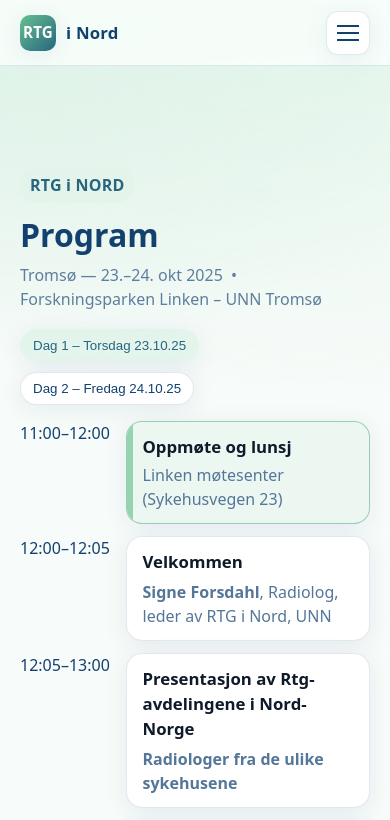
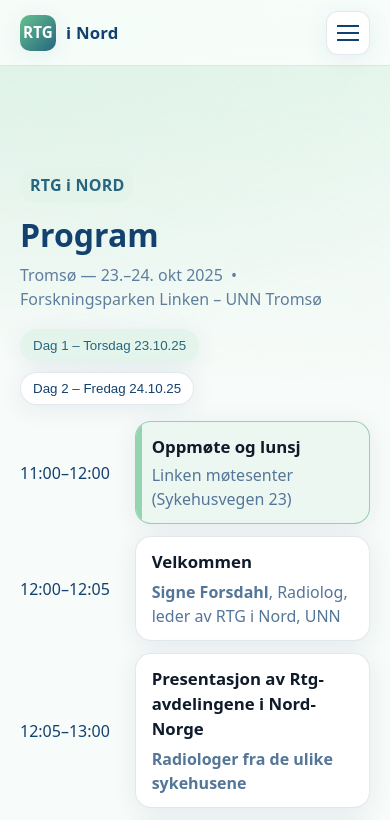
Before and after one commit to JacobFIqbal/rtginord, a Vue app: page /#/program in a window 390 px wide. Shown: the top 820 px of the page. Built offline with nearby package versions, Linux system fonts and the light colour scheme.

Commit message:
minor mobile time shown fix

```diff
--- a/src/components/ProgramItems.vue
+++ b/src/components/ProgramItems.vue
@@ -133,30 +133,28 @@ const activeIdx = ref(0);
 .items{ list-style:none; padding:0; margin:0; display:grid; gap:12px; }
 .item{
   display:grid;
-  /* Mobile: let time column grow to fit, so it never tucks under the card */
-  grid-template-columns: minmax(10ch, max-content) 1fr;
+  /* Mobil: tidsspalten kan utvide seg så den ikke havner under kortet */
+  grid-template-columns: minmax(11ch, max-content) 1fr;
   gap:14px;
-  align-items:start;          /* mobile: top-align to avoid overlap */
-  isolation:isolate;          /* keep time above card shadow if close */
+  align-items:center;        /* <- midtstiller vertikalt for begge celler */
+  isolation:isolate;
 }
+
+/* Tablet/Desktop: fast bredde på tidsspalten */
 @media (min-width: 720px){
-  .item{
-    grid-template-columns: 12ch 1fr;
-    align-items:center;       /* center both cells vertically */
-  }
-  .time{
-    align-items:center;       /* center the timestamp text */
-    align-self:center;        /* center within its grid area */
-  }
+  .item{ grid-template-columns: 12ch 1fr; }
 }
+
 .time{
   display:flex;
-  align-items:flex-start;     /* mobile: align to top edge of card */
+  align-items:center;        /* <- midtstiller selve klokkeslettet */
   justify-content:flex-start;
+  align-self:stretch;        /* fyll hele radens høyde for perfekt center */
+  height:100%;
   white-space:nowrap;
   word-break:keep-all;
   font-variant-numeric:tabular-nums;
-  z-index:1;
+  z-index:1;                 /* over kortskygge hvis de kommer tett */
 }
 .card{
   position: relative;               /* for accent-stripen */
```
